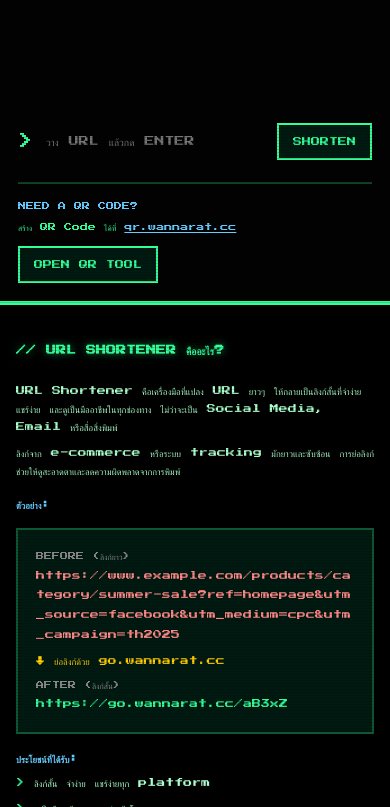
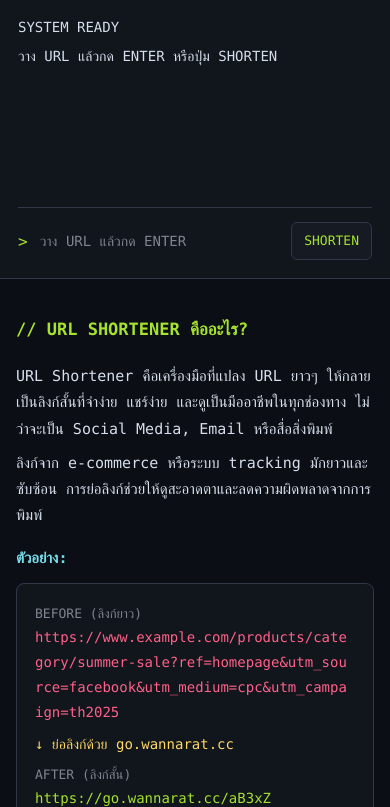
Before and after one commit to ppwnr88/pixel-url-shortener, a plain HTML site: page public/index.html in a window 390 px wide. Shown: the part 111-918 px from the top of the page. Drawn offline with Linux system fonts and the light colour scheme.

Commit message:
Update terminal theme

```diff
--- a/public/index.html
+++ b/public/index.html
@@ -12,110 +12,137 @@
 <meta property="og:url" content="https://go.wannarat.cc/">
 <meta property="og:type" content="website">
 <link rel="canonical" href="https://go.wannarat.cc/">
-<link href="https://fonts.googleapis.com/css2?family=Press+Start+2P&display=swap" rel="stylesheet">
 <script async src="https://pagead2.googlesyndication.com/pagead/js/adsbygoogle.js?client=ca-pub-9540032299322636" crossorigin="anonymous"></script>
 
 <style>
 *{box-sizing:border-box}
-body{margin:0;background:#000;color:#33ff99;font-family:'Press Start 2P',monospace}
+:root{
+  --bg:#0b0e14;
+  --panel:#11151c;
+  --panel-2:#151a23;
+  --border:#303746;
+  --text:#d6deeb;
+  --muted:#7f8490;
+  --green:#a6e22e;
+  --cyan:#78dce8;
+  --yellow:#ffd866;
+  --red:#ff6188;
+}
+body{
+  margin:0;background:var(--bg);color:var(--text);
+  font-family:Menlo,Monaco,"SFMono-Regular","Cascadia Mono","Liberation Mono",Consolas,monospace;
+  -webkit-font-smoothing:antialiased;text-rendering:optimizeLegibility
+}
 
-body::after{content:"";position:fixed;top:0;left:0;width:100%;height:100%;background:repeating-linear-gradient(transparent 0px,transparent 2px,rgba(0,0,0,.3) 3px);pointer-events:none;z-index:9999}
-
-canvas{position:fixed;top:0;left:0;width:100%;height:100%;opacity:.13;pointer-events:none}
+canvas{position:fixed;top:0;left:0;width:100%;height:100%;opacity:.05;pointer-events:none}
 
 /* ── HERO ── */
-.hero{position:relative;min-height:100vh;display:flex;align-items:center;justify-content:center;padding:20px}
+.hero{
+  position:relative;min-height:100vh;display:flex;align-items:center;justify-content:center;
+  padding:24px;background:radial-gradient(circle at top,#151a23 0,#0b0e14 48%,#07090d 100%)
+}
 
 .terminal{
-  width:780px;max-width:100%;background:#020202;
-  padding:28px;border:4px solid #33ff99;
-  box-shadow:0 0 10px #33ff99,0 0 40px #33ff9955
+  position:relative;width:820px;max-width:100%;background:var(--panel);
+  padding:54px 30px 30px;border:1px solid var(--border);border-radius:8px;
+  box-shadow:0 24px 90px rgba(0,0,0,.45),inset 0 1px 0 rgba(255,255,255,.03)
+}
+.terminal::before{
+  content:"";position:absolute;top:0;left:0;right:0;height:32px;
+  background:#171b23;border-bottom:1px solid var(--border);
+  border-radius:8px 8px 0 0
+}
+.terminal::after{
+  content:"";position:absolute;top:11px;left:14px;width:10px;height:10px;border-radius:50%;
+  background:#ff5f57;box-shadow:18px 0 #ffbd2e,36px 0 #28c840
 }
 
-.site-title{margin-bottom:4px;font-size:12px;color:#33ff99}
+.site-title{margin-bottom:8px;font-size:15px;line-height:1.5;color:var(--green)}
 
 h1{
-  font-family:'Press Start 2P',monospace;
-  font-size:8px;color:#66ccff;
-  line-height:1.8;margin:0 0 18px;font-weight:normal
+  font-size:14px;color:var(--muted);
+  line-height:1.65;margin:0 0 22px;font-weight:400
 }
 
-.output{min-height:160px;font-size:11px;line-height:1.8;max-height:280px;overflow-y:auto}
-.line{margin:6px 0;word-break:break-all}
-.input-line{display:flex;align-items:center;gap:10px;margin-top:12px}
-.prompt{color:#33ff99;white-space:nowrap}
+.output{min-height:180px;font-size:15px;line-height:1.7;max-height:300px;overflow-y:auto;color:var(--text)}
+.line{margin:5px 0;word-break:break-all}
+.input-line{
+  display:flex;align-items:center;gap:10px;margin-top:16px;padding-top:14px;
+  border-top:1px solid var(--border)
+}
+.prompt{color:var(--green);white-space:nowrap}
 
 input{
   flex:1;background:none;border:none;outline:none;
-  color:#33ff99;font-family:'Press Start 2P',monospace;font-size:11px
+  color:var(--text);
+  font-family:Menlo,Monaco,"SFMono-Regular","Cascadia Mono","Liberation Mono",Consolas,monospace;
+  font-size:15px;line-height:1.5
 }
+input::placeholder{color:var(--muted)}
 
-a{color:#66ccff}
+a{color:var(--cyan)}
 .actions{margin-top:10px;display:flex;flex-wrap:wrap;gap:10px}
 
 button{
-  background:#001a12;border:2px solid #33ff99;color:#33ff99;
-  font-family:'Press Start 2P',monospace;font-size:10px;
-  padding:10px 14px;cursor:pointer;transition:background .15s,color .15s
+  background:var(--panel-2);border:1px solid var(--border);border-radius:6px;color:var(--green);
+  font-family:Menlo,Monaco,"SFMono-Regular","Cascadia Mono","Liberation Mono",Consolas,monospace;
+  font-size:14px;line-height:1.2;
+  padding:9px 14px;cursor:pointer;transition:background .15s,color .15s,border-color .15s
 }
-button:hover{background:#33ff99;color:#000}
+button:hover{background:#1c2430;border-color:var(--green);color:var(--text)}
 button:active{transform:scale(.97)}
-.btn-success{background:#33ff99!important;color:#000!important}
-
-.promo{margin-top:22px;padding-top:18px;border-top:2px solid #33ff9944}
-.promo-title{font-size:10px;margin-bottom:10px;color:#66ccff}
-.promo-text{font-size:10px;line-height:1.8;margin-bottom:12px}
+.btn-success{background:rgba(166,226,46,.16)!important;border-color:var(--green)!important;color:var(--green)!important}
 
 /* ── CONTENT ── */
-.content{background:#000;position:relative;z-index:1}
+.content{background:var(--bg);position:relative;z-index:1}
 
 .section{max-width:860px;margin:0 auto;padding:60px 24px}
-.section+.section{border-top:2px solid #33ff9922}
+.section+.section{border-top:1px solid var(--border)}
 
-.section h2{font-size:12px;color:#33ff99;margin:0 0 24px;text-shadow:0 0 8px #33ff9988}
-.section h3{font-size:9px;color:#66ccff;margin:20px 0 8px}
-.section p,.section li{font-size:9px;line-height:2;color:#aaffcc;margin:0 0 8px}
+.section h2{font-size:18px;color:var(--green);margin:0 0 24px;font-weight:600}
+.section h3{font-size:15px;color:var(--cyan);margin:20px 0 8px;font-weight:600}
+.section p,.section li{font-size:15px;line-height:1.75;color:var(--text);margin:0 0 8px}
 .section ul{list-style:none;padding:0;margin:0}
-.section ul li::before{content:"> ";color:#33ff99}
+.section ul li::before{content:"> ";color:var(--green)}
 
 .example-box{
-  background:#001a12;border:2px solid #33ff9944;
-  padding:18px;margin:16px 0;font-size:9px;line-height:2.2;word-break:break-all
+  background:var(--panel);border:1px solid var(--border);border-radius:8px;
+  padding:18px;margin:16px 0;font-size:14px;line-height:1.8;word-break:break-all
 }
-.example-box .label{color:#888;font-size:8px}
-.example-box .long{color:#ff8888}
-.example-box .arrow{color:#ffcc00;margin:6px 0}
-.example-box .short{color:#33ff99}
+.example-box .label{color:var(--muted);font-size:13px}
+.example-box .long{color:var(--red)}
+.example-box .arrow{color:var(--yellow);margin:6px 0}
+.example-box .short{color:var(--green)}
 
 .cards{display:grid;grid-template-columns:repeat(auto-fit,minmax(220px,1fr));gap:20px;margin-top:16px}
 
 .card{
-  background:#001a12;border:2px solid #33ff9933;padding:18px;
+  background:var(--panel);border:1px solid var(--border);border-radius:8px;padding:18px;
   transition:border-color .2s
 }
-.card:hover{border-color:#33ff99}
-.card h3{margin:0 0 10px;font-size:9px;color:#66ccff}
-.card p{font-size:8px;margin:0;color:#99ddbb;line-height:2}
+.card:hover{border-color:var(--green)}
+.card h3{margin:0 0 10px;font-size:15px;color:var(--cyan)}
+.card p{font-size:14px;margin:0;color:var(--text);line-height:1.75}
 
-.faq-item{background:#001a12;border:2px solid #33ff9922;padding:16px;margin-bottom:14px}
-.faq-item h3{font-size:9px;color:#ffcc00;margin:0 0 8px}
-.faq-item p{font-size:8px;margin:0;color:#aaffcc;line-height:2}
+.faq-item{background:var(--panel);border:1px solid var(--border);border-radius:8px;padding:16px;margin-bottom:14px}
+.faq-item h3{font-size:15px;color:var(--yellow);margin:0 0 8px}
+.faq-item p{font-size:14px;margin:0;color:var(--text);line-height:1.75}
 
-footer{text-align:center;padding:28px 20px;border-top:2px solid #33ff9922;font-size:8px;color:#33ff9966}
+footer{text-align:center;padding:28px 20px;border-top:1px solid var(--border);font-size:13px;color:var(--muted)}
 
 /* ── MOBILE ── */
 @media(max-width:768px){
   body{overflow-x:hidden}
   .hero{padding:0;align-items:flex-start;min-height:auto}
-  .terminal{width:100%;border-left:none;border-right:none;border-top:none;padding:18px}
-  .site-title{font-size:9px}
-  h1{font-size:7px}
-  .output{font-size:10px;max-height:50vh}
-  input{font-size:10px}
-  button{font-size:9px;padding:12px 14px}
-  .promo-title,.promo-text{font-size:8px}
+  .terminal{width:100%;border-left:none;border-right:none;border-top:none;border-radius:0;padding:50px 18px 18px}
+  .terminal::before{border-radius:0}
+  .site-title{font-size:14px}
+  h1{font-size:13px}
+  .output{font-size:14px;max-height:50vh}
+  input{font-size:14px;min-width:0}
+  button{font-size:13px;padding:10px 12px}
   .section{padding:40px 16px}
-  .section h2{font-size:10px}
+  .section h2{font-size:17px}
   .cards{grid-template-columns:1fr}
 }
 </style>
@@ -137,15 +164,6 @@ footer{text-align:center;padding:28px 20px;border-top:2px solid #33ff9922;font-s
     <span class="prompt">></span>
     <input id="cmd" type="url" placeholder="วาง URL แล้วกด ENTER" autofocus aria-label="URL ที่ต้องการย่อ">
     <button id="shortenBtn" type="button">SHORTEN</button>
-  </div>
-
-  <div class="promo">
-    <div class="promo-title">NEED A QR CODE?</div>
-    <div class="promo-text">
-      สร้าง QR Code ได้ที่
-      <a href="https://qr.wannarat.cc" target="_blank" rel="noopener noreferrer">qr.wannarat.cc</a>
-    </div>
-    <button type="button" onclick="openQrTool()">OPEN QR TOOL</button>
   </div>
 
 </div>
@@ -288,8 +306,8 @@ for(let i=0;i<180;i++){
 function draw(){
   ctx.fillStyle="rgba(0,0,0,0.05)"
   ctx.fillRect(0,0,canvas.width,canvas.height)
-  ctx.fillStyle="#33ff99";ctx.font="14px monospace"
-  ctx.shadowColor="#33ff99";ctx.shadowBlur=8
+  ctx.fillStyle="#78dce8";ctx.font="14px Menlo, Monaco, monospace"
+  ctx.shadowColor="#78dce8";ctx.shadowBlur=4
   particles.forEach(p=>{
     const dx=mouse.x-p.x,dy=mouse.y-p.y
     const dist=Math.sqrt(dx*dx+dy*dy)
@@ -373,10 +391,6 @@ function openLink(){
   window.open(lastLink,"_blank","noopener,noreferrer")
 }
 
-function openQrTool(){
-  window.open("https://qr.wannarat.cc","_blank","noopener,noreferrer")
-}
-
 input.addEventListener("keydown",e=>{if(e.key==="Enter")submitCommand()})
 shortenBtn.addEventListener("click",submitCommand)
 </script>
```
